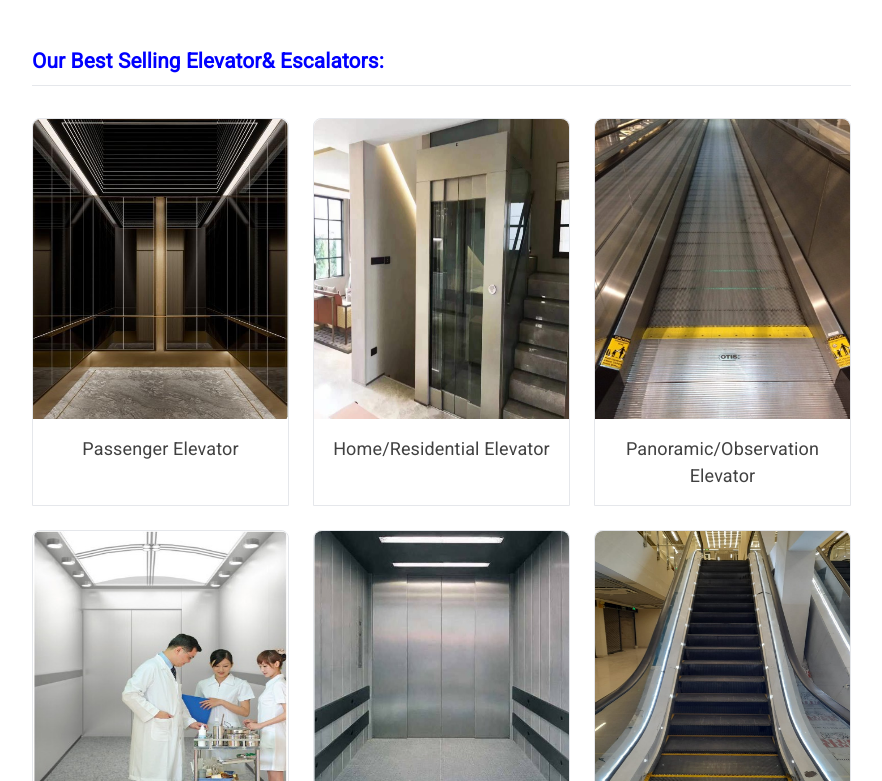
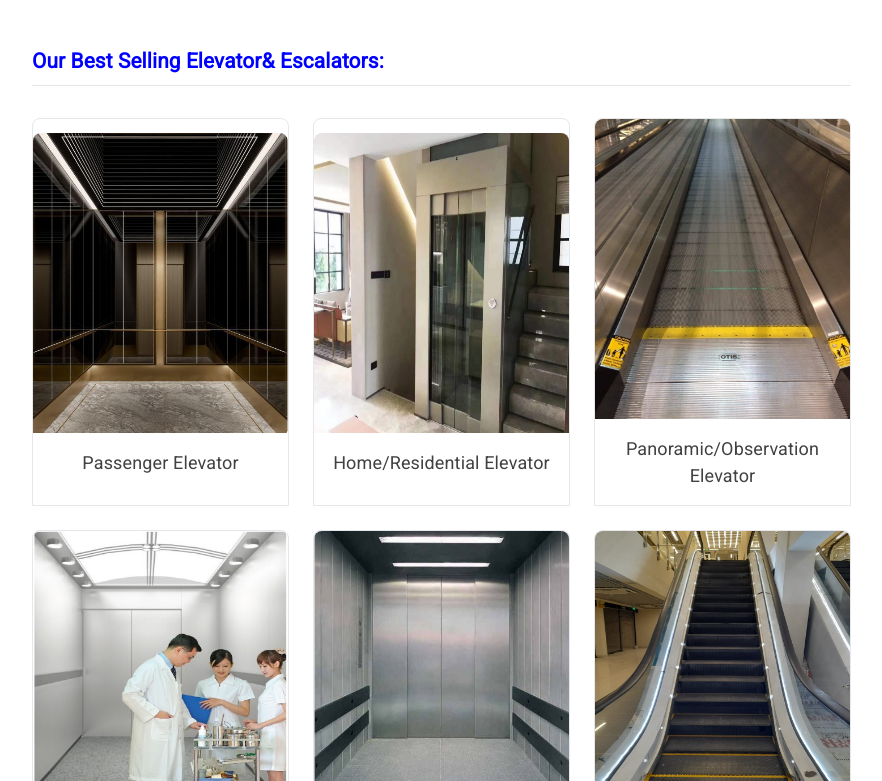
Before and after one commit to showkotus/elevator, a React (Vite) app: page /products in a window 1280 px wide. Shown: the part 839-1620 px from the top of the page, without its empty margins (351-1233 px from the left). Built offline with nearby package versions, Linux system fonts and the light colour scheme.

Commit message:
fix link

```diff
--- a/src/pages/Product/Product.jsx
+++ b/src/pages/Product/Product.jsx
@@ -9,11 +9,12 @@ import prod4 from '../../assets/Products/hospitalEl.jpg'
 import prod5 from '../../assets/Products/freightEl.jpg'
 import prod6 from '../../assets/Products/movingEl.jpg'
 import productsBanner from '../../assets/Products/productBanner.jpg'
-import { Link } from 'react-router-dom';
+import { useNavigate } from 'react-router-dom';
 import { useContext } from 'react';
 import { NavbarContext } from '../../context/ContextProvider';
 const Product = () => {
     const { setIsBanner } = useContext(NavbarContext)
+    const navigate = useNavigate()
     function changeNav() {
         setIsBanner(false)
     }
@@ -104,10 +105,17 @@ const Product = () => {
                             <hr />
                             <div className='grid gap-6 grid-cols-1 md:grid-cols-2 lg:grid-cols-3 my-8'>
                                 {
-                                    pages.map(page => <Link to={page.route} key={page.id} className='border rounded-t-lg'>
+                                    pages.map(page => <button
+                                        disabled={page.route == '/panoramic-elevator'}
+                                        onClick={
+                                            () => {
+                                                navigate(page.route)
+                                            }
+                                        }
+                                        key={page.id} className='border rounded-t-lg'>
                                         <img src={page.img} alt={page.name} className='rounded-t-lg h-[300px] w-full' />
-                                        <p style={{textAlign:'center'}} className='my-4 font-bold'>{page.name}</p>
-                                    </Link>)
+                                        <p style={{ textAlign: 'center' }} className='my-4 font-bold'>{page.name}</p>
+                                    </button>)
                                 }
                             </div>
                         </div>
@@ -116,7 +124,7 @@ const Product = () => {
                             <hr />
                             <ul className='mb-8'>
                                 {
-                                    advantages?.map((adv, index) =><li key={index} className='mb-2'><strong className='mr-1'>{adv.title}</strong>{adv.description}</li>)
+                                    advantages?.map((adv, index) => <li key={index} className='mb-2'><strong className='mr-1'>{adv.title}</strong>{adv.description}</li>)
                                 }
                             </ul>
                             <p><strong>Elevate Your Endeavors with Us: </strong> Whether you envision a modern skyscraper, a commercial building, or a residential development, our collection of OTIS elevators is ready to increase the usefulness, appeal, and value of your endeavors.</p>
```
Also changed, not shown: 1 other file (tests, documents, lock files or other folders).
